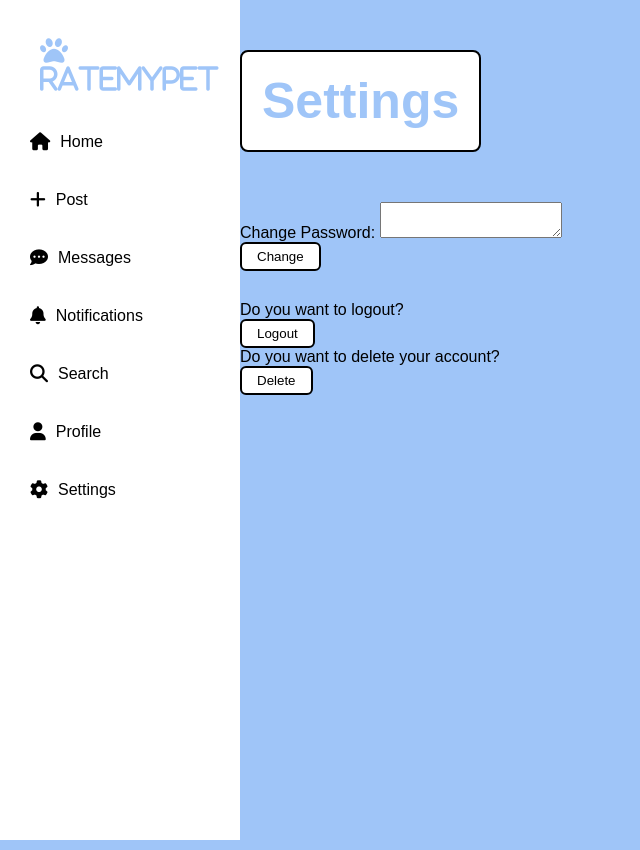
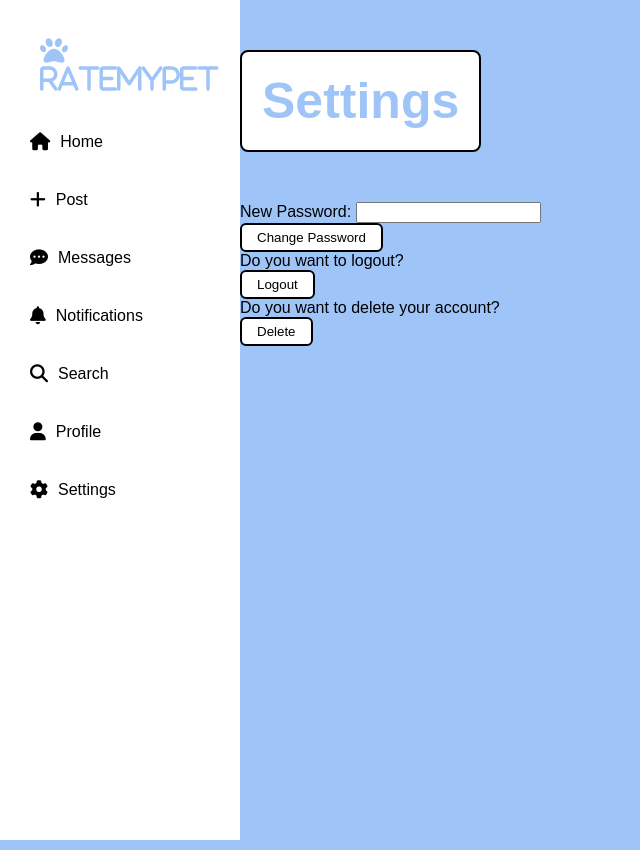
Before and after one commit to sb-fzqk/ratemypet_project, a Django app: page /settings/ in a window 1280 px wide. Shown: the whole page, without its empty margins (0-640 px from the left). Run offline with Django 3.2, Linux system fonts and the light colour scheme; the visitor is signed in with stand-in values (Sample User, id 1).

Commit message:
Merge Lev's mosr recent changes with mine

```diff
--- a/ratemypet/views.py
+++ b/ratemypet/views.py
@@ -175,6 +175,15 @@ def edit_profile(request):
 
 @login_required
 def settings_views(request):
+    if request.method == "POST":
+        new_password = request.POST.get("new_password")
+
+        if new_password:
+            request.user.set_password(new_password)
+            request.user.save()
+
+            return redirect('login')
+
     return render(request, 'ratemypet/settings.html')
 
 @login_required
--- a/templates/ratemypet/settings.html
+++ b/templates/ratemypet/settings.html
@@ -10,10 +10,12 @@
     <h1> Settings</h1>
 
     <div class="change">
-            <label>Change Password: </label>
-            <textarea name="change" id="change-input"></textarea>
-            <button type="submit" class="upload-btn"> Change </button>
-    </div>
+        <form method="POST">
+            {% csrf_token %}
+            <label>New Password:</label>
+            <input type="password" name="new_password">
+            <button type="submit" class="upload-btn" onclick="return confirm('Are you sure you want to change your password?')">Change Password</button>
+        </form>
 
     <!-- need to check if the logout button works -->
     <div class="logout">
```
